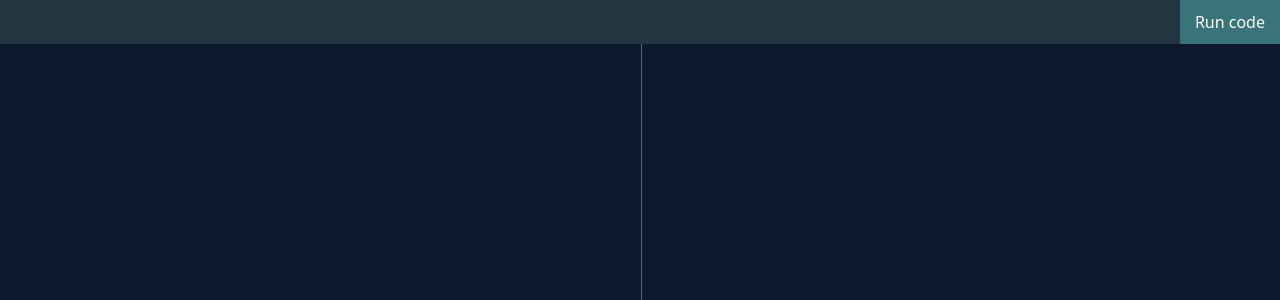
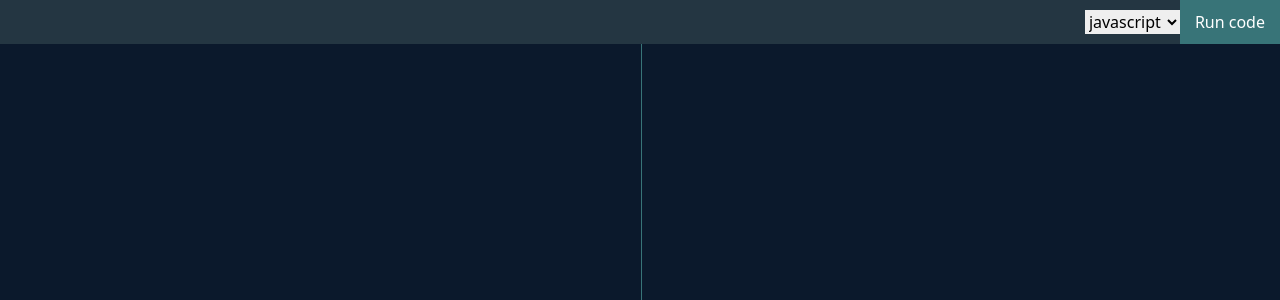
Before and after one commit to GeorgiosDrivas/online-code-editor, a React (Vite) app: page / in a window 1280 px wide. Shown: the top 300 px of the page. Built offline with nearby package versions, Linux system fonts and the light colour scheme.

Commit message:
Select language feature

```diff
--- a/src/App.tsx
+++ b/src/App.tsx
@@ -1,24 +1,26 @@
 import { useState } from "react";
-import "./App.css";
 import Input from "./components/input";
 import Output from "./components/output";
-import axios from "axios";
+import { API } from "./api";
+import "./App.css";
+import { languages } from "./constants";
 
-// API: https://emkc.org/api/v2/piston/
+interface Option {
+  id: number;
+  language: string;
+  version: string;
+}
 
 function App() {
-  const API = axios.create({
-    baseURL: "https://emkc.org/api/v2/piston",
-  });
-
   const [output, setOutput] = useState("");
   const [input, setInput] = useState("");
+  const [lng, setLanguage] = useState<Option | null>(languages[0]);
 
   const handleRun = async () => {
     try {
       const response = await API.post("/execute", {
-        language: "javascript",
-        version: "18.15.0",
+        language: lng?.language,
+        version: lng?.version,
         files: [
           {
             name: "code.js",
@@ -30,7 +32,7 @@ function App() {
       // console.log(response);
       setOutput(response.data.run.output);
     } catch (error) {
-      console.error("Login failed:", error);
+      console.error("Fetch failed:", error);
     }
   };
 
@@ -38,6 +40,22 @@ function App() {
     <>
       <div className="flex flex-col">
         <div className="text-end">
+          <select
+            value={lng?.language}
+            onChange={(e) =>
+              setLanguage(
+                languages.find(
+                  (item: Option) => item.language === e.target.value
+                ) || languages[0]
+              )
+            }
+          >
+            {languages.map((option) => (
+              <option value={option.language} key={option.id}>
+                {option.language}
+              </option>
+            ))}
+          </select>
           <button id="runButton" onClick={() => handleRun()}>
             Run code
           </button>
--- /dev/null
+++ b/src/api.ts
@@ -0,0 +1,5 @@
+import axios from "axios";
+
+export const API = axios.create({
+  baseURL: "https://emkc.org/api/v2/piston",
+});
--- /dev/null
+++ b/src/constants.ts
@@ -0,0 +1,9 @@
+export const languages = [
+  { id: 1, language: "javascript", version: "18.15.0" },
+  { id: 2, language: "typescript", version: "5.0.3" },
+  { id: 3, language: "python", version: "3.10.0" },
+  { id: 4, language: "php", version: "8.2.3" },
+  { id: 5, language: "csharp", version: "6.12.0" },
+  { id: 6, language: "java", version: "15.0.2" },
+  { id: 7, language: "c++", version: "10.2.0" },
+];
```
